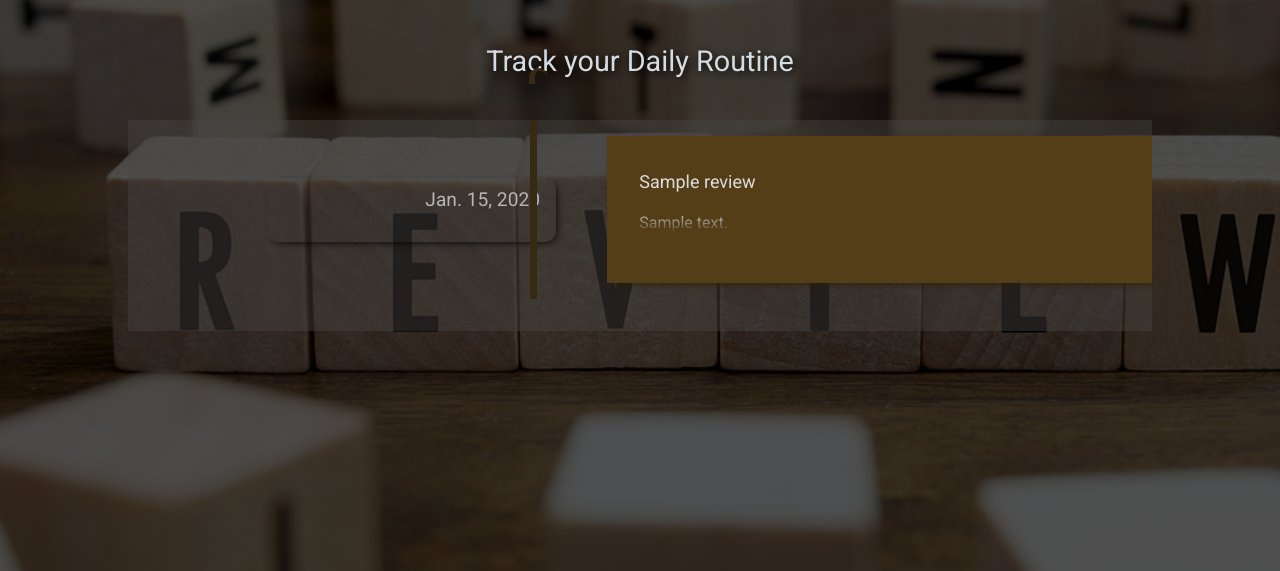
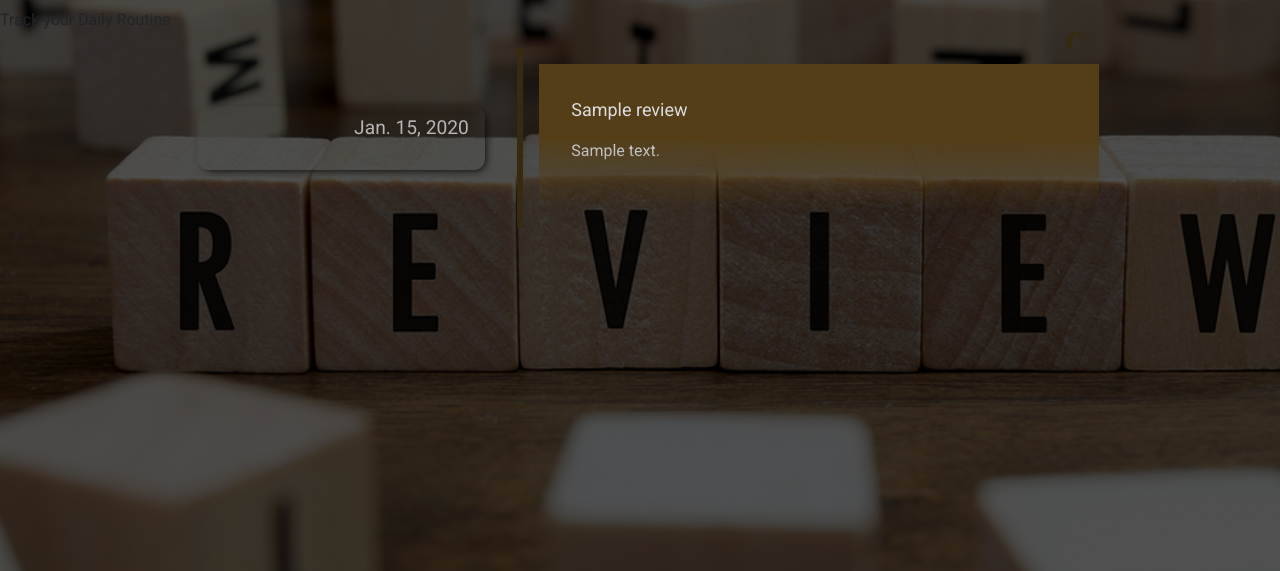
Before and after one commit to shalearkane/DailyReview, a Django app: page /review/my/ in a window 1280 px wide. Shown: the part 56-627 px from the top of the page. Run offline with Django 4.2, Linux system fonts and the light colour scheme; a user stored in the database is signed in; tables that the repository leaves empty hold one stand-in row (values such as "Sample post"); some libraries are stand-ins or nearby versions.

Commit message:
Restructured feed.html

```diff
--- a/static/feed.css
+++ b/static/feed.css
@@ -1,17 +1,16 @@
-.title {
+.container {
     display: flex;
-    text-align: center;
     flex-direction: column;
-    justify-content: center;
-    align-content: center;
-    margin-top: 5vh;
+}
+
+.item1 {
+    align-self: center;
     font-size: 1.8rem;
     color: rgb(212, 220, 226);
-    animation: title 1s;
-    animation-timing-function: ease-out;
-    animation-iteration-count: 2;
-    animation-direction: alternate;
+    animation: title 1s ease-out 0s 2 alternate;
     text-shadow: 2px 2px 8px black;
+    height: 13vh;
+    line-height: 15vh;
 }
 
 @keyframes title {
@@ -21,41 +20,34 @@
         font-size: 1.9rem;}
 }
 
-.container {
-    width: 80vw;
-    max-height: 70vh;
-    background: rgba(74, 72, 69, 0.408);
-    position: absolute;
-    top: 22vh;
-    margin-left: 10vw;
+.item2 {
+    background: linear-gradient(rgba(199, 191, 180, 0.1), rgba(199, 191, 180, 0.2));
+    height: 70vh;
     overflow-y: overlay;
     padding-bottom: 2rem;
+    position: relative;
+}
+
+.reviews {
+    display: flex;
+    flex-direction: column;
+    align-items: center;
+    /* flex-flow: row wrap; */
 }
 
 .review {
     display: flex;
     flex-direction: row;
     align-items: center;
-    /* min-height: 10rem;
-    max-height: 10rem; */
-    position: relative;
-    /* top: 7rem */
-    padding-top: 1rem;
-    padding-bottom: 1rem;
-    /* margin: 5rem; */
 }
 
 .username-date {
-    /* background-color: black; */
     width: 18rem;
-    position: relative;
-    left: 10vw;
     height: 4rem;
     padding: 0.5rem 1rem;
     border-radius: 0.7rem;
-    /* border-bottom: 2px solid #ddd;
-    border-right: 2px solid #ddd; */
     box-shadow: 3px 3px 9px -3px black;
+    margin: 2rem
 }
 
 .username-date div img {
@@ -78,28 +70,26 @@
 
 .review-title {
     text-decoration: none;
-    position: relative;
-    left: 14vw;
+    margin: 1rem
 }
 
 .inner {
-    /* perspective-origin: left; */
     perspective: 200px;
 }
 
 .rotate {
-    /* transform: rotateY(-90deg); */
     background-color: rgb(83, 62, 24);
     width: 35rem;
     max-height: 10rem;
     overflow: hidden;
-    padding: 1.0rem;
+    padding: 2.0rem;
     color: #ddd;
     transition: 0.3s;
     transition-timing-function: ease-out;
     box-shadow: 3px 3px 9px -3px rgb(43, 30, 3);
-    border: 1rem solid rgb(83, 62, 24);
     transform-origin: left bottom;
+    -webkit-mask-image: linear-gradient(to bottom, black 50%, transparent 100%);
+    mask-image: linear-gradient(to bottom, black 50%, transparent 100%);
 }
 
 @media (prefers-reduced-motion: no-preference) {
@@ -120,12 +110,6 @@
 
 .rotate p:nth-child(2) {
     text-align: justify;
-    background-image: linear-gradient(#ddd, transparent);
-    background-position-y: -3.1rem;
-    -webkit-background-clip: text;
-    -moz-background-clip: text;
-    -webkit-text-fill-color: transparent;
-    -moz-text-fill-color: transparent;
     margin-top: 1rem;
 }
 
@@ -133,31 +117,17 @@
     transform: scale(1.02);
     background-color: rgb(56, 41, 13);
     color: #ddd;
-    border: 1rem solid rgb(56, 41, 13);
-} */
+}
 
 .review-title:active .rotate{
     background-color: rgb(83, 62, 24);
     transform: scale(1);
-    border: 1rem solid rgb(83, 62, 24);
 }
 
 .middle-line {
+    align-self: stretch;
     width: 0.4rem;
     background-color:rgb(55, 42, 19);
-    height: 100%;
-    position: absolute;
-    left: 30.5vw;
-    /* top: -2rem */
-}
-
-.rem-line {
-    width: 0.4rem;
-    background-color: rgb(55, 42, 19);
-    height: 0.8rem;
-    position: fixed;
-    top: 22vh;
-    left: 41.3vw
 }
 
 .semicircle {
@@ -165,29 +135,14 @@
     height: 1rem;
     border-top-left-radius: 10rem;
     border-top-right-radius: 10rem;
-    left: 41.3vw;
-    position: fixed;
-    top: 9.7vw;
     border-top: 0.2rem   solid rgb(55, 42, 19);
     border-left: 0.4rem solid rgb(55, 42, 19);
+    position: relative;
+    left: 40.5%;
 }
 
-.no-review {
-    color: rgb(183, 182, 180);
-    font-size: xx-large;
-    text-align: center;
-    /* position: absolute; */
-    display: flex;
-    flex-direction: column;
-    /* align-items: center; */
-    justify-content: center;
-    /* position: fixed; */
-    margin-top: 30vh;
-    /* left: 40vw; */
-    animation: down 1s;
+@media screen and (max-width: 1400px) {
+    .semicircle {
+        left: 39%;
+    }
 }
-
-@keyframes down {
-    from {margin-top:20vh;}
-    to {margin-top: 30vh}
-}
```
Also changed, not shown: templates/review/feed.html (+61 -5 lines).
